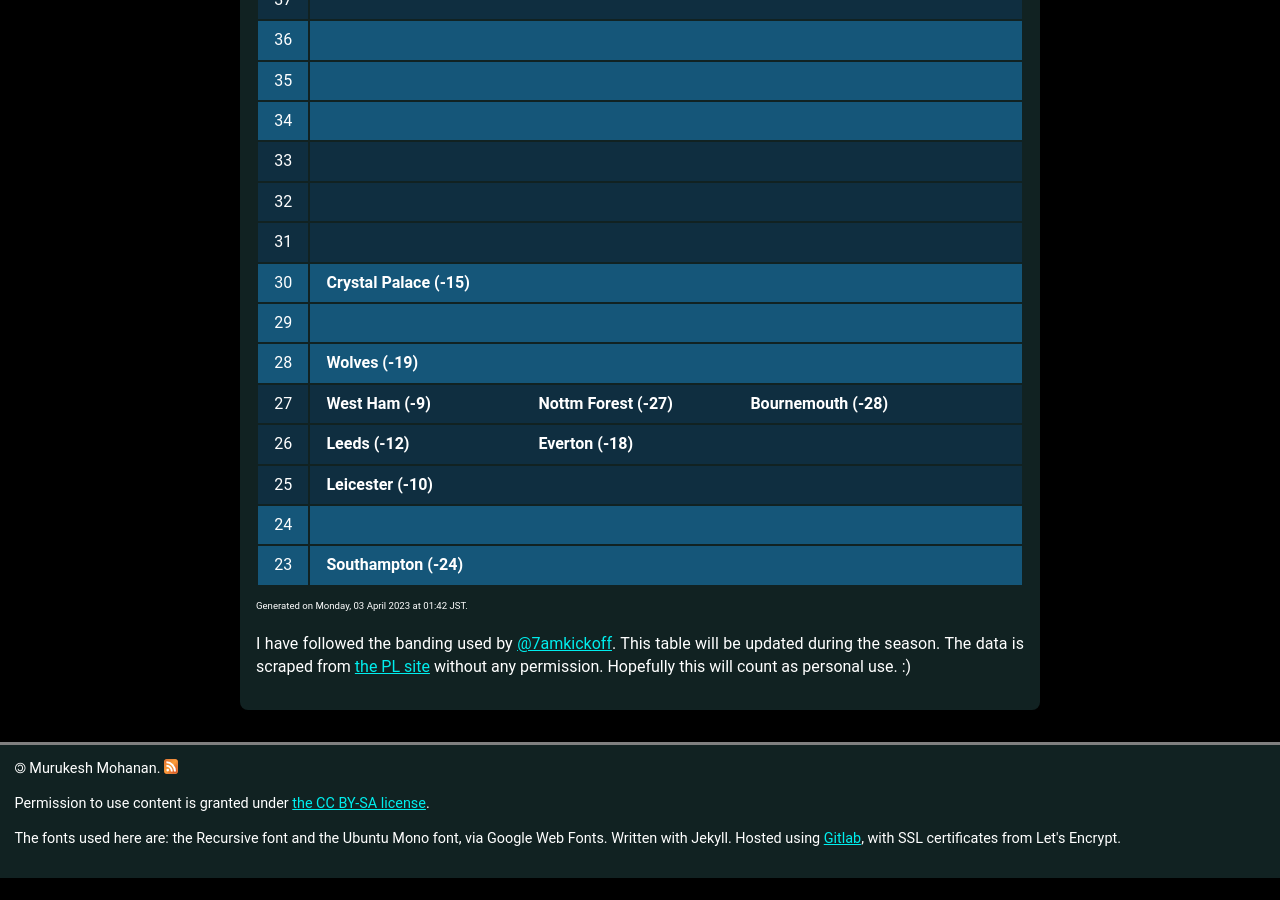
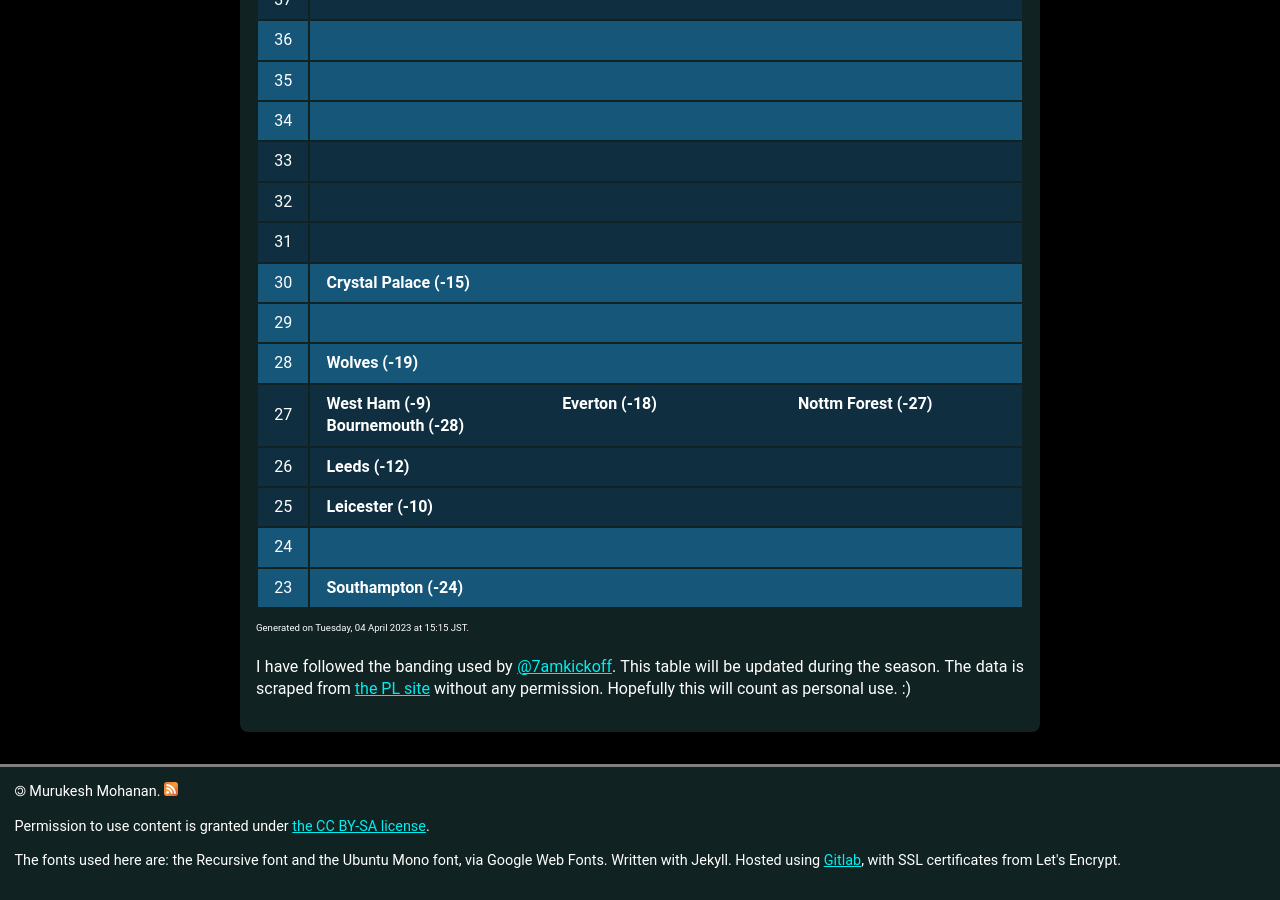
Before and after one commit to muru/muru.github.io, a Jekyll site: the page built from resources.md, in a window 1280 px wide and 900 px high, scrolled down 2919 px. Built offline with Jekyll 4.4.1, drawn with Linux system fonts in a browser that asks for light colours; some web fonts are replaced; before the commit the page ends 3797 px from its top, so only the background shows below that; some of the changed text lies outside the part shown.

Commit message:
updated cann-table: Tue  4 Apr 15:15:14 JST 2023

```diff
--- a/cann-table.html
+++ b/cann-table.html
@@ -110,24 +110,24 @@
 	<tr class="cann-row-2">
 		<td class="cann-point"> 51 </td>
 		<td class="cann-clubs">
-			<span class="club-name"> Man Utd (6) </span>
 		</td>
  	</tr>
 	<tr class="cann-row-2">
 		<td class="cann-point"> 50 </td>
 		<td class="cann-clubs">
+			<span class="club-name"> Newcastle (22) </span>
+			<span class="club-name"> Tottenham (12) </span>
+			<span class="club-name"> Man Utd (4) </span>
 		</td>
  	</tr>
 	<tr class="cann-row-2">
 		<td class="cann-point"> 49 </td>
 		<td class="cann-clubs">
-			<span class="club-name"> Tottenham (12) </span>
 		</td>
  	</tr>
 	<tr class="cann-row-1">
 		<td class="cann-point"> 48 </td>
 		<td class="cann-clubs">
-			<span class="club-name"> Newcastle (20) </span>
 		</td>
  	</tr>
 	<tr class="cann-row-1">
@@ -242,6 +242,7 @@
 		<td class="cann-point"> 27 </td>
 		<td class="cann-clubs">
 			<span class="club-name"> West Ham (-9) </span>
+			<span class="club-name"> Everton (-18) </span>
 			<span class="club-name"> Nottm Forest (-27) </span>
 			<span class="club-name"> Bournemouth (-28) </span>
 		</td>
@@ -250,7 +251,6 @@
 		<td class="cann-point"> 26 </td>
 		<td class="cann-clubs">
 			<span class="club-name"> Leeds (-12) </span>
-			<span class="club-name"> Everton (-18) </span>
 		</td>
  	</tr>
 	<tr class="cann-row-2">
@@ -271,4 +271,4 @@
 		</td>
  	</tr>
 </table>
-<span id="cann-gen-note"> Generated on  Monday, 03 April 2023 at 01:42 JST. </span>
+<span id="cann-gen-note"> Generated on  Tuesday, 04 April 2023 at 15:15 JST. </span>
```
